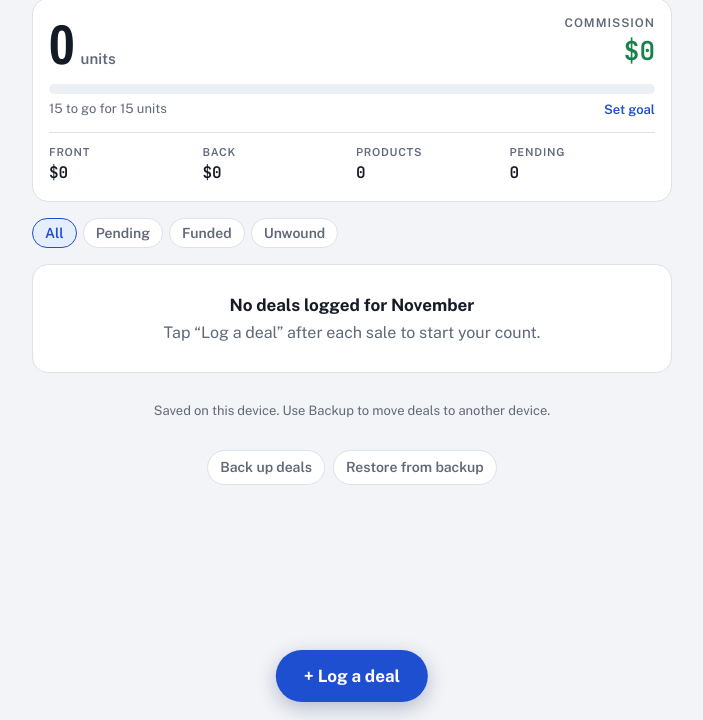
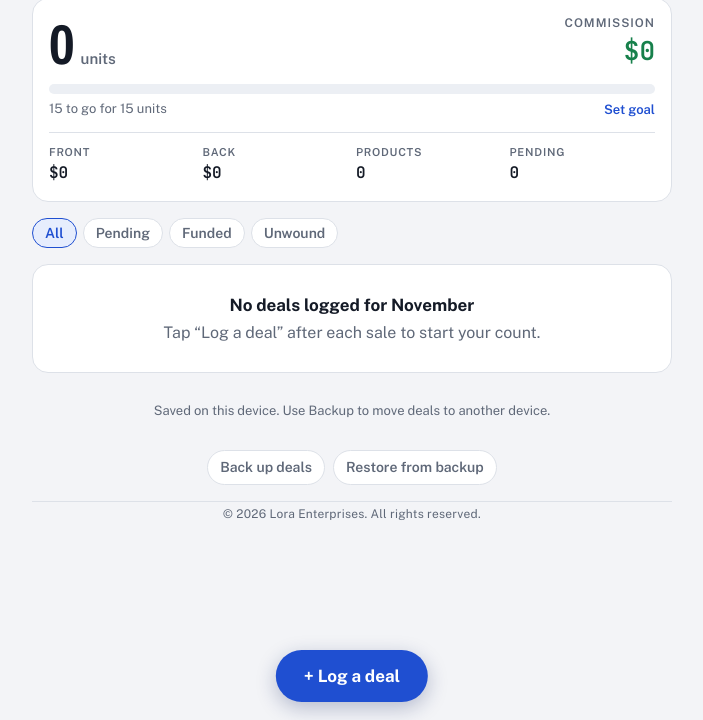
Before and after one commit to 2p5wr4ct6p-bot/trip-pad, a plain HTML site: page index.html in a window 1280 px wide. Shown: the part 80-800 px from the top of the page, without its empty margins (288-991 px from the left). Drawn offline with nearby package versions, Linux system fonts and the light colour scheme.

Commit message:
Add Lora Enterprises copyright footer
Co-Authored-By: Claude Opus 5.5 <noreply@anthropic.com>
Claude-Session: https://claude.ai/code/session_01L9Q1Srn79HSTyiK7ieQC5C

```diff
--- a/index.html
+++ b/index.html
@@ -92,6 +92,7 @@ h1{font-family:var(--f-display);font-weight:700;font-size:30px;margin:0;letter-s
   background:var(--accent);color:var(--accent-ink);border:0;border-radius:999px;padding:16px 28px;font-size:17px;font-weight:700;cursor:pointer;box-shadow:0 6px 20px rgba(20,40,100,.28);z-index:5}
 .note{font-size:13px;color:var(--muted);text-align:center}
 .note.warn{color:var(--warn)}
+.copyright{font-size:12px;color:var(--muted);text-align:center;letter-spacing:.02em;padding-top:4px;border-top:1px solid var(--line)}
 .backup{display:flex;gap:8px;justify-content:center;flex-wrap:wrap}
 .backup .chipbtn{display:inline-flex;align-items:center}
 
@@ -161,6 +162,7 @@ textarea{min-height:64px;resize:vertical}
     <label class="chipbtn" for="importFile">Restore from backup</label>
     <input type="file" id="importFile" accept="application/json,.json" hidden>
   </div>
+  <footer class="copyright">© 2026 Lora Enterprises. All rights reserved.</footer>
 </div>
 
 <button class="fab" id="add" type="button">+ Log a deal</button>
```
